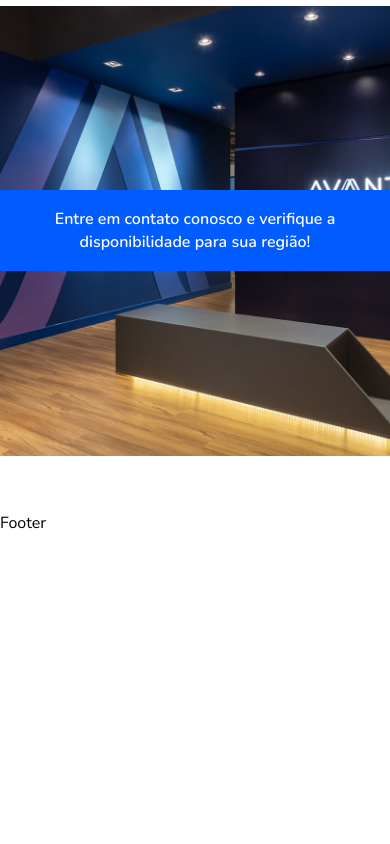
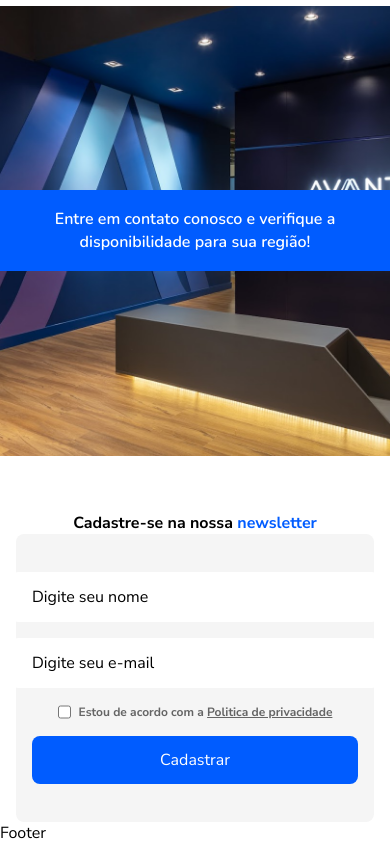
Before and after one commit to ThiagoTey/testeTecnico-html-css-js, a plain HTML site: page index.html in a window 390 px wide. Shown: the part 4182-5026 px from the top of the page. Before the commit the page ends 4716 px from the top, so only its background shows below. Drawn offline with nearby package versions, Linux system fonts and the light colour scheme.

Commit message:
Newsletter mobile

```diff
--- a/index.html
+++ b/index.html
@@ -289,7 +289,23 @@
       </section>
 
       <!-- Cadastro na newsletter -->
-      <section></section>
+      <section class="container news-letter">
+        <p>Cadastre-se na nossa <span>newsletter</span></p>
+        <form>
+          <input class="text-input" type="text" placeholder="Digite seu nome" />
+          <input
+            class="text-input"
+            type="text"
+            placeholder="Digite seu e-mail"
+          />
+          <div class="policy">
+            <input type="checkbox" />
+            <p>Estou de acordo com a <a href="/"> Politica de privacidade</a></p>
+
+          </div>
+          <button class="custom-button">Cadastrar</button>
+        </form>
+      </section>
     </main>
 
     <footer>
--- a/styles.css
+++ b/styles.css
@@ -428,6 +428,65 @@ a {
   line-height: 140%;
 }
 
+/* NewsLetter */
+
+.news-letter > p {
+  width: 100%;
+  font-size: 16px;
+  font-weight: 700;
+  display: block;
+  text-align: center;
+}
+
+.news-letter > p > span {
+  color: #005CFF
+}
+
+.news-letter > form {
+  width: 100%;
+  background: #F5F5F5;
+
+  border-radius: 8px;
+
+  display: flex;
+  flex-direction: column;
+  align-items: center;
+  gap: 16px;
+
+  padding: 16px;
+  padding-top: 38px;
+  padding-bottom: 38px;
+}
+
+.text-input {
+  all:unset;
+  background: #FFFFFF;
+  border-radius: 8px;
+  padding: 14px;
+  padding-left: 22px;
+  padding-right: 22px;
+  width: 100%;
+}
+
+.text-input::placeholder {
+  color: #000000;
+}
+
+.news-letter .policy {
+  font-size: 12px;
+  font-weight: 700;
+  color: #656565;
+  width: fit-content;
+
+  display: inline-flex;
+  justify-content: center;
+  gap: 8px;
+}
+
+.news-letter .policy a {
+  text-decoration: underline;
+}
+
 /* Estilos Desktop */
 /* Pequeno */
 /* @media (min-width: 768px) {
```
